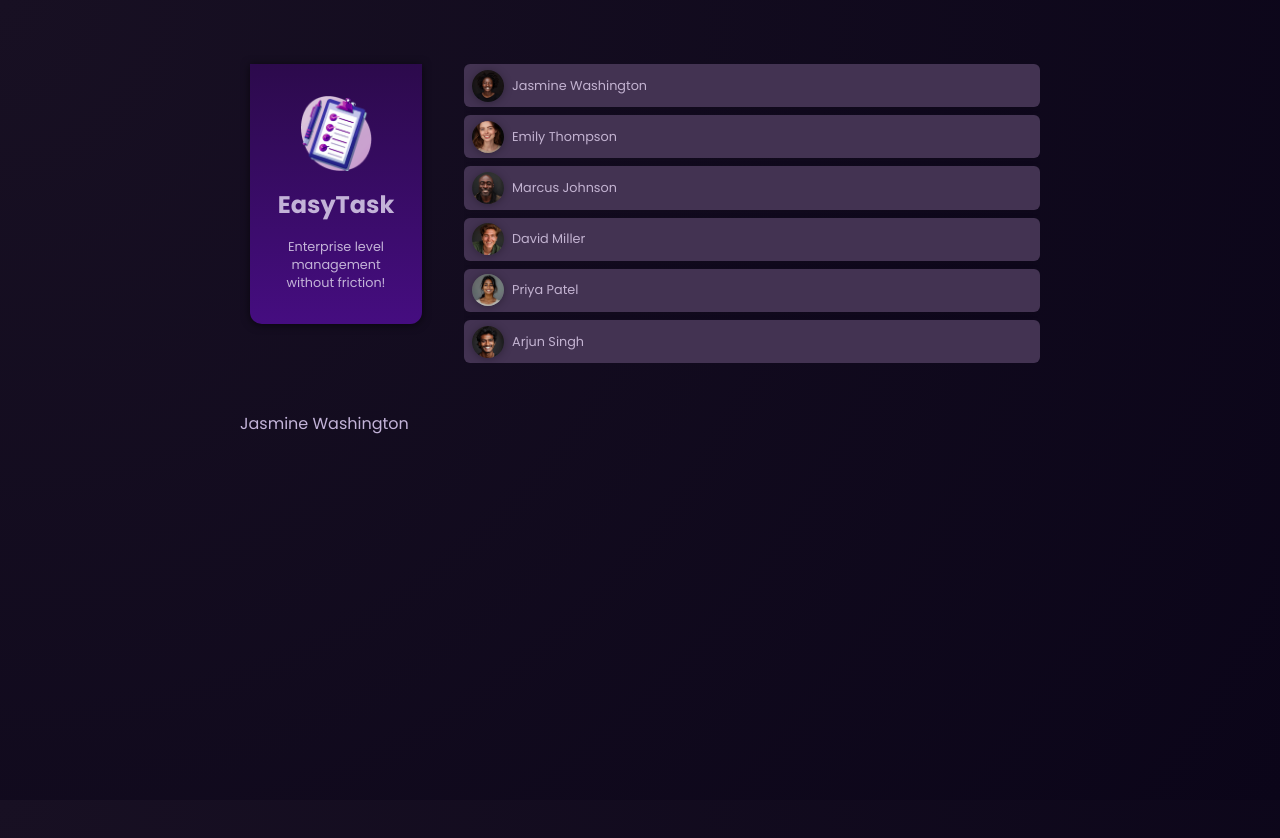
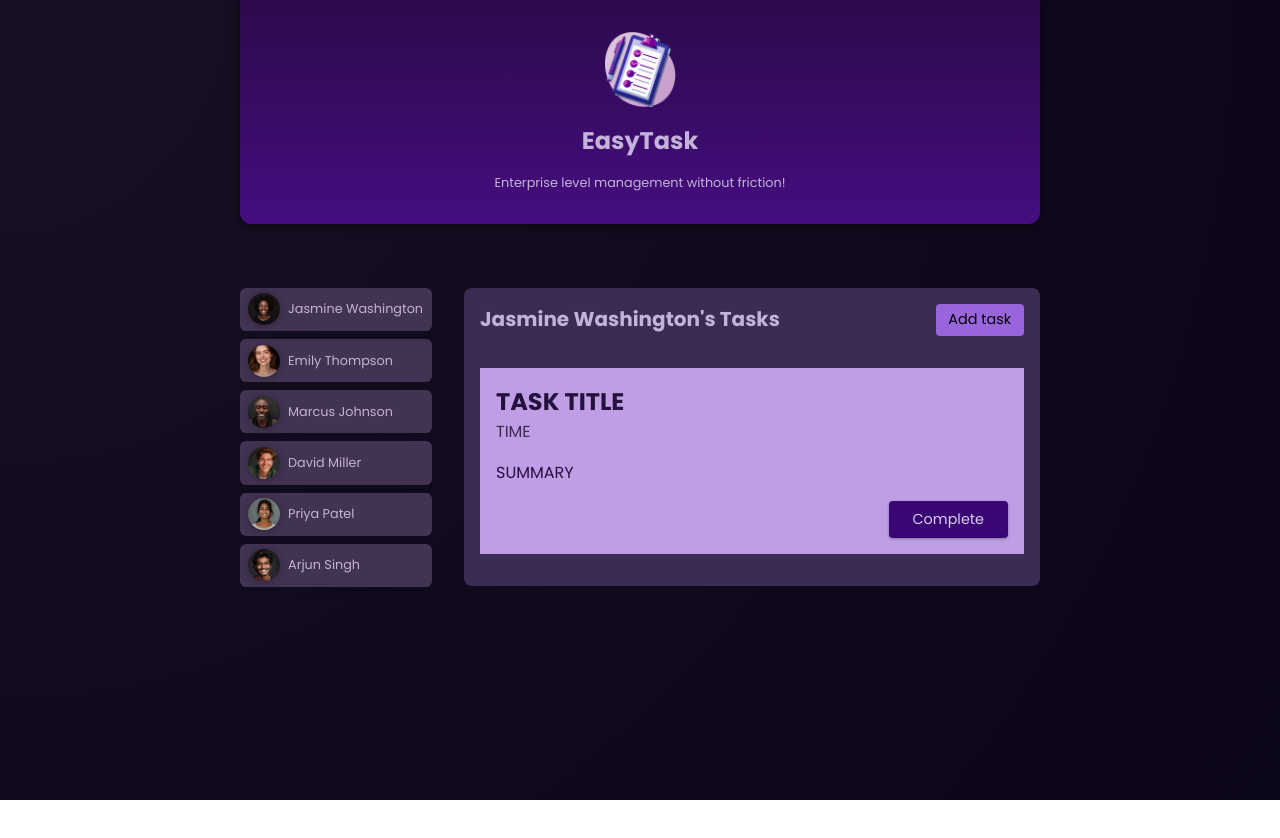
Before and after one commit to vladonguyen/angular-project, an Angular app: page / in a window 1280 px wide. Both pictures are taken after a click on the button "Jasmine Washington". Shown: the top 838 px of the page. After the commit the page ends 800 px from the top, so only its background shows below. Built offline with nearby package versions, Linux system fonts and the light colour scheme.

Commit message:
Taks components updates

```diff
--- a/src/app/app.component.html
+++ b/src/app/app.component.html
@@ -1,5 +1,7 @@
+
+<app-header />
 <main>
-  <app-header />
+
   <ul id="users">
     @for (user of users; track user.id){
       <li>
@@ -11,7 +13,7 @@
   </ul>
 
   @if (selectedUser) {
-    <app-tasks [name]="selectedUser.name" />
+    <app-tasks [userId]="selectedUser.id" [name]="selectedUser.name" />
   } @else {
     <p id="fallback">Select a user to see their tasks!</p>
   }
--- /dev/null
+++ b/src/app/tasks/task/task.component.css
@@ -0,0 +1,37 @@
+article {
+    padding: 1rem;
+    color: #25113d;
+    background-color: #bf9ee5;
+  }
+
+  h2 {
+    margin: 0;
+  }
+
+  time {
+    color: #3c2c50;
+  }
+
+  .actions {
+    text-align: right;
+    margin: 0;
+  }
+
+  .actions button {
+    font: inherit;
+    font-size: 0.9rem;
+    cursor: pointer;
+    background-color: #380774;
+    color: #decdf2;
+    border-radius: 4px;
+    padding: 0.5rem 1.5rem;
+    border: none;
+    box-shadow: 0 1px 3px rgba(0, 0, 0, 0.3);
+    transition: all 0.3s ease;
+  }
+
+  .actions button:hover,
+  .actions button:active {
+    background-color: #4a0774;
+    box-shadow: 0 1px 6px rgba(0, 0, 0, 0.3);
+  }
--- /dev/null
+++ b/src/app/tasks/task/task.component.html
@@ -0,0 +1,8 @@
+<article>
+    <h2>TASK TITLE</h2>
+    <time>TIME</time>
+    <p>SUMMARY</p>
+    <p class="actions">
+        <button>Complete</button>
+    </p>
+</article>
--- a/src/app/tasks/tasks.component.css
+++ b/src/app/tasks/tasks.component.css
@@ -0,0 +1,63 @@
+#tasks {
+    padding: 1rem;
+    border-radius: 8px;
+    max-height: 60vh;
+    overflow: auto;
+    background-color: #3a2c54;
+  }
+
+  header {
+    display: flex;
+    justify-content: space-between;
+    align-items: flex-start;
+    margin-bottom: 2rem;
+    gap: 1rem;
+  }
+
+  h2 {
+    margin: 0;
+    font-size: 0.9rem;
+    width: 60%;
+    text-wrap: balance;
+  }
+
+  menu {
+    margin: 0;
+    padding: 0;
+  }
+
+  menu button {
+    font: inherit;
+    cursor: pointer;
+    background-color: #9965dd;
+    border-radius: 4px;
+    border: none;
+    padding: 0.35rem 0.8rem;
+    font-size: 0.9rem;
+  }
+
+  menu button:hover,
+  menu button:active {
+    background-color: #a565dd
+  }
+
+  ul {
+    list-style: none;
+    margin: 1rem 0;
+    padding: 0;
+    display: flex;
+    flex-direction: column;
+    gap: 1rem;
+    max-height: 50vh;
+    overflow: auto;
+  }
+
+  @media (min-width: 768px) {
+    h2 {
+      font-size: 1.25rem;
+    }
+
+    menu {
+      width: auto;
+    }
+  }
--- a/src/app/tasks/tasks.component.html
+++ b/src/app/tasks/tasks.component.html
@@ -1 +1,17 @@
-<p>{{name}}</p>
+<section id="tasks">
+    <header>
+        <h2>{{name}}'s Tasks</h2>
+        <menu>
+            <button>Add task</button>
+        </menu>
+    </header>
+    <ul>
+       @for (task of selectedUserTasks; track task.id){
+        <li>
+            <app-task />
+        </li>
+       }
+    </ul>
+</section>
+
+<p></p>
--- a/src/app/tasks/tasks.component.ts
+++ b/src/app/tasks/tasks.component.ts
@@ -1,15 +1,45 @@
 import { Component, Input } from '@angular/core';
+import { TaskComponent } from "./task/task.component";
 
 @Component({
   selector: 'app-tasks',
   standalone: true,
-  imports: [],
+  imports: [TaskComponent],
   templateUrl: './tasks.component.html',
   styleUrl: './tasks.component.css'
 
 
 })
 export class TasksComponent {
-  @Input({ required: true }) name!: string | null;
+  @Input({ required: true }) userId!: string;
+  @Input({ required: true }) name!: string;
+  tasks = [
+    {
+      id: 't1',
+      userId: 'u1',
+      title: 'Master Angular',
+      summary:
+        'Learn all the basic and advanced features of Angular & how to apply them.',
+      dueDate: '2025-12-31',
+    },
+    {
+      id: 't2',
+      userId: 'u3',
+      title: 'Build first prototype',
+      summary: 'Build a first prototype of the online shop website',
+      dueDate: '2024-05-31',
+    },
+    {
+      id: 't3',
+      userId: 'u3',
+      title: 'Prepare issue template',
+      summary:
+        'Prepare and describe an issue template which will help with project management',
+      dueDate: '2024-06-15',
+    },
+  ]
 
+  get selectedUserTasks(){
+    return this.tasks.filter((task)=> task.userId === this.userId)
+  }
 }
```
Also changed, not shown: src/app/tasks/task/task.component.ts (added, +12 -0 lines).
